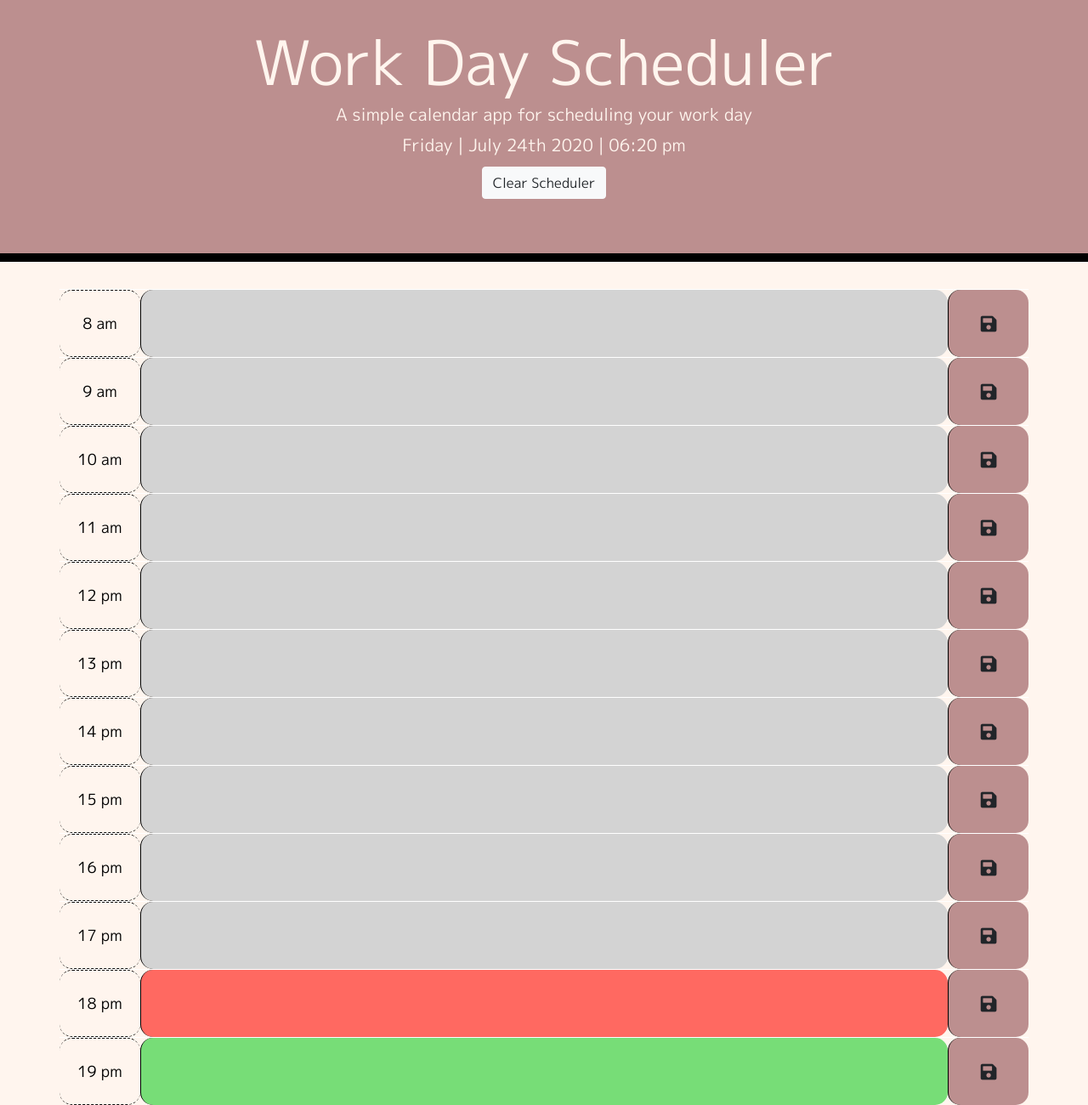
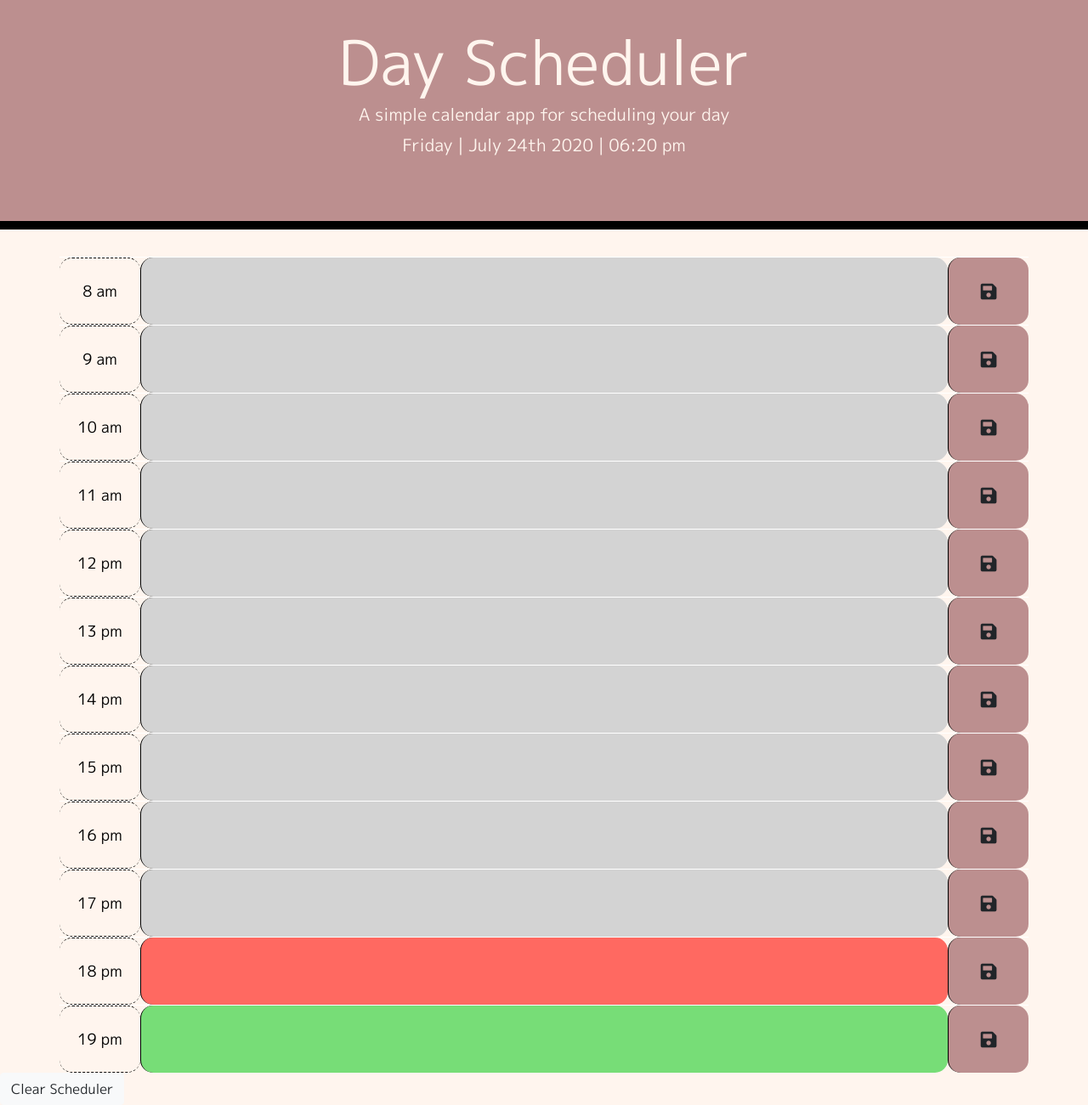
Before and after one commit to hilbug/05-work-day-scheduler, a plain HTML site: page index.html in a window 1280 px wide. Shown: the part 34-1334 px from the top of the page at 85% size. Drawn offline with nearby package versions, Linux system fonts and the light colour scheme.

Commit message:
add clear button to bottom

```diff
--- a/index.html
+++ b/index.html
@@ -20,20 +20,24 @@
     <link rel="stylesheet" href="./assets/style.css" />
 
     <!-- Page Title -->
-    <title>Work Day Scheduler</title>
+    <title>Day Scheduler</title>
   </head>
 
   <body>
-    <!-- Header, Description, Today's Date, Time, Clear Button -->
+    <!-- Header, Description, Today's Date, Time -->
     <header class="jumbotron">
-      <h1 class="display-3">Work Day Scheduler</h1>
-      <p class="lead">A simple calendar app for scheduling your work day</p>
+      <h1 class="display-3">Day Scheduler</h1>
+      <p class="lead">A simple calendar app for scheduling your day</p>
       <p id="currentDay" class="lead"></p>
-      <button class="btn btn-light clr-btn">Clear Scheduler</button>
     </header>
     <!-- Container for Scheduler -->
     <div class="container">
       <!-- Timeblocks go here | Added via jQuery-->
+    </div>
+    <!-- Clear Button to clear local storage -->
+    <div class = "buttonDiv">
+        <button class="btn btn-light clr-btn">Clear Scheduler</button>
+      </div>
     </div>
 
     <!-- Script Files -->
@@ -46,6 +50,7 @@
     <script src="https://cdnjs.cloudflare.com/ajax/libs/moment.js/2.27.0/moment.min.js"></script>
 
     <!-- Local JS file -->
+    <!-- <script src="./assets/script.js"></script> -->
     <script src="./assets/script.js"></script>
 
   </body>
```
